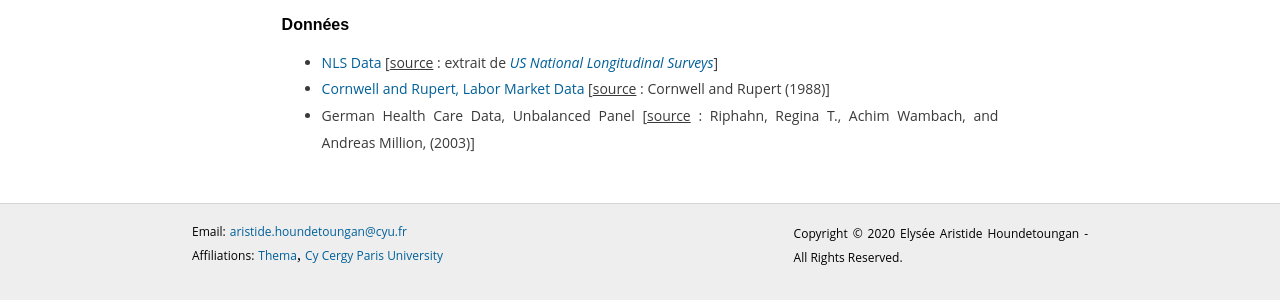
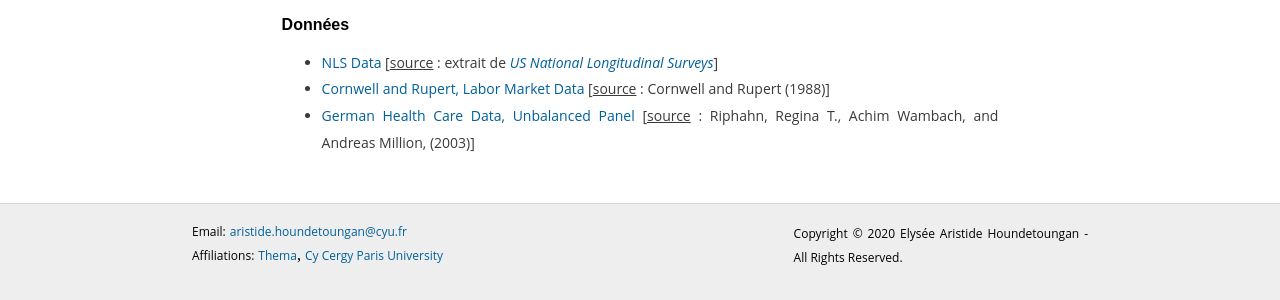
Before and after one commit to ahoundetoungan/ahoundetoungan.github.io, a Jekyll site: the page built from teaching/panel-iv.html, in a window 1280 px wide. Shown: the part 617-917 px from the top of the page. Built offline with Jekyll 4.4.1, drawn with Linux system fonts in a browser that asks for light colours.

Commit message:
teaching

```diff
--- a/teaching/panel-iv.html
+++ b/teaching/panel-iv.html
@@ -47,7 +47,7 @@ $(document).ready(function() {
     <ul>
       <li>  <a href="/files/teaching/panel-iv/NLSData.RDS" class="abled">NLS Data</a> [<u>source</u> : extrait de <a href="https://nlsinfo.org/" target="_blank" class="abled"><i>US National Longitudinal Surveys</i></a>]
       <li>  <a href="/files/teaching/panel-iv/WAGES.csv" class="abled">Cornwell and Rupert, Labor Market Data</a> [<u>source</u> : Cornwell and Rupert (1988)]
-      <li>  <a href="/files/teaching/panel-iv/rwm.RDS" class="disabled">German Health Care Data, Unbalanced Panel</a> [<u>source</u> : Riphahn, Regina T., Achim Wambach, and Andreas Million, (2003)]
+      <li>  <a href="/files/teaching/panel-iv/rwm.RDS" class="abled">German Health Care Data, Unbalanced Panel</a> [<u>source</u> : Riphahn, Regina T., Achim Wambach, and Andreas Million, (2003)]
       </li>
     </ul>
   </div>
```
